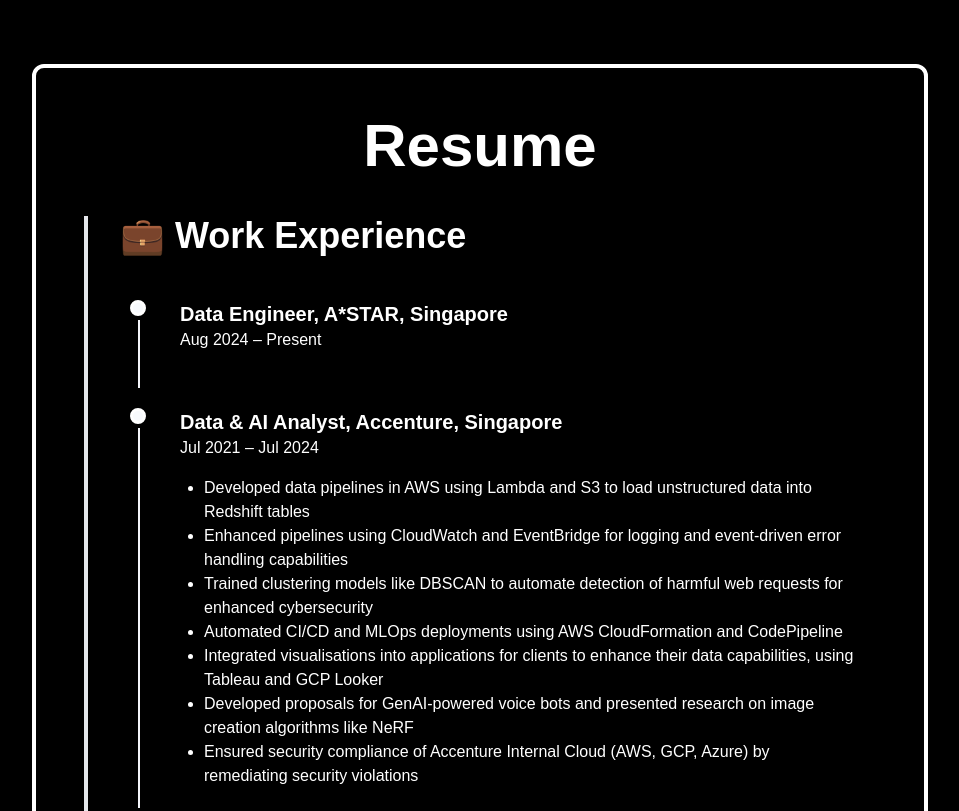
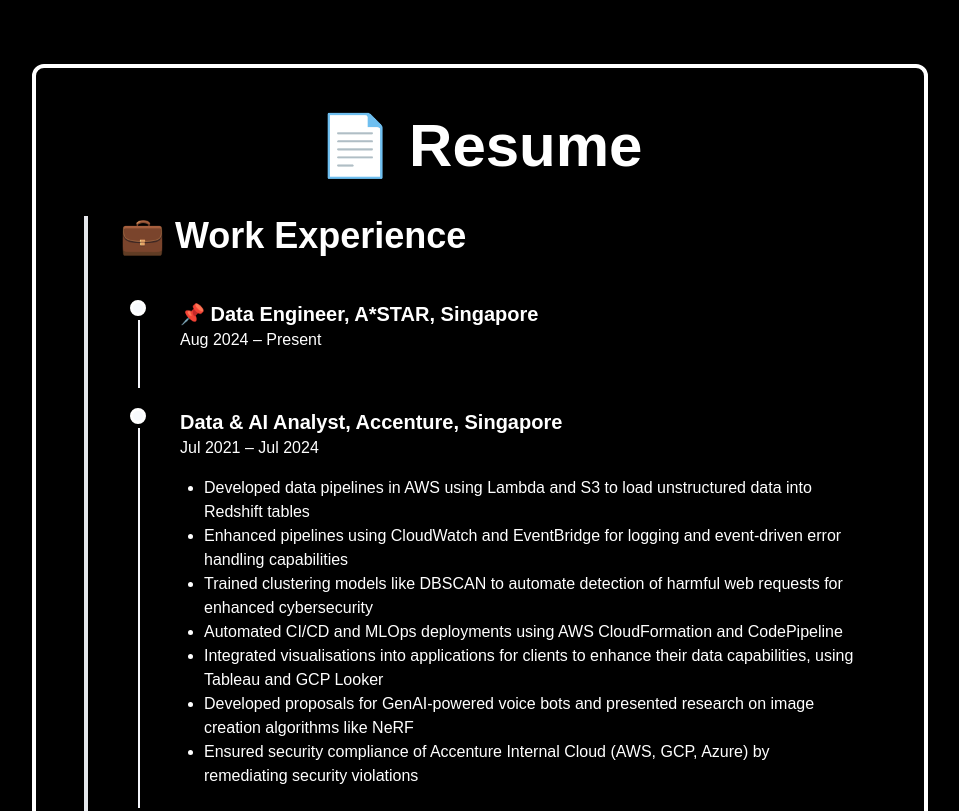
Before and after one commit to jonasnjx/portfolio_site, a plain HTML site: page resume.html in a window 1280 px wide. Shown: the top 811 px of the page, without its empty margins (160-1119 px from the left). Drawn offline with nearby package versions, Linux system fonts and the light colour scheme.

Commit message:
edit home page

```diff
--- a/resume.html
+++ b/resume.html
@@ -46,12 +46,12 @@
 </head>
 <body class="bg-black text-white text-center font-[Sans-serif]">
     <div class="max-w-4xl mx-auto bg-black bg-opacity-95 p-12 mt-16 rounded-xl shadow-xl border-4 border-white">
-        <h1 class="text-6xl font-extrabold text-white mb-10 shadow-lg">Resume</h1>
+        <h1 class="text-6xl font-extrabold text-white mb-10 shadow-lg">📄 Resume</h1>
         <div class="mt-6 text-white-700 text-left">
             <div class="border-l-4 border-white-900 pl-8">
                 <h2 class="text-4xl font-bold mb-6 ">💼 Work Experience</h2>
                 <div class="timeline-item">
-                    <h3 class="text-xl font-bold">Data Engineer, A*STAR, Singapore</h3>
+                    <h3 class="text-xl font-bold">📌 Data Engineer, A*STAR, Singapore</h3>
                     <p class="text-white-700 mb-4">Aug 2024 – Present</p>
                     <ul class="list-disc pl-6">
                     </ul>
```
